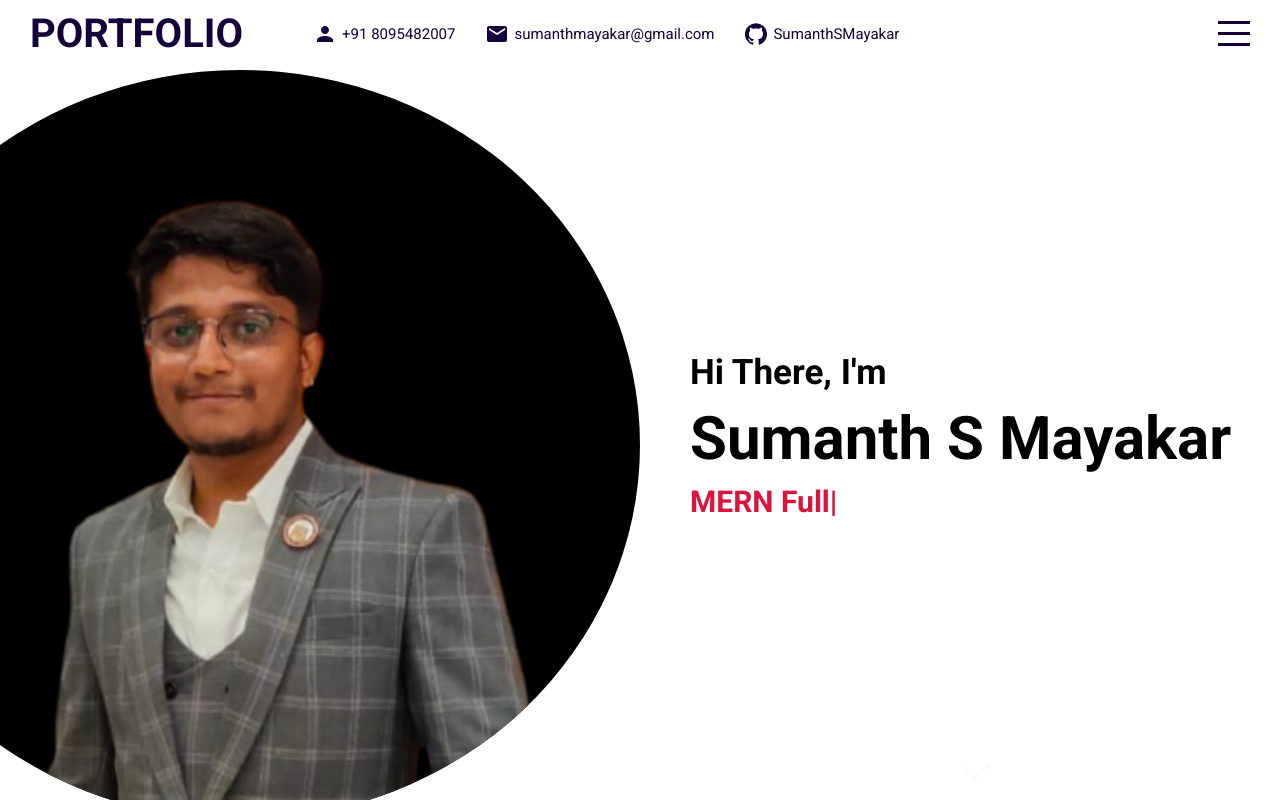
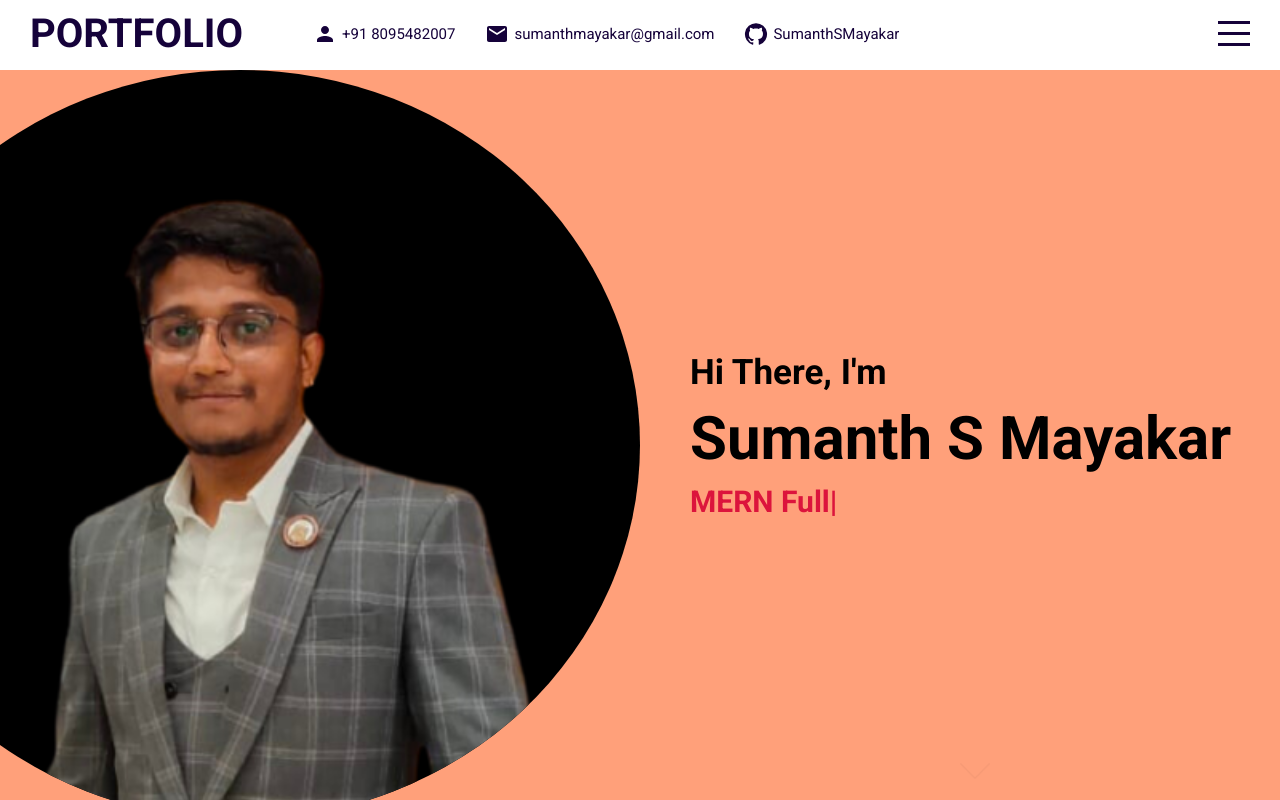
Before and after one commit to SumanthSMayakar/portfolio, a React (Create React App) app: page / in a window 1280 px wide. Built offline with nearby package versions, Linux system fonts and the light colour scheme.

Commit message:
Update intro.scss

```diff
--- a/src/components/intro/intro.scss
+++ b/src/components/intro/intro.scss
@@ -1,7 +1,7 @@
 @import "../../global.scss";
 
 .intro{
-    background-color: white;
+    background-color: halfwhite;
     display: flex;
 
     @include mobile{
```
